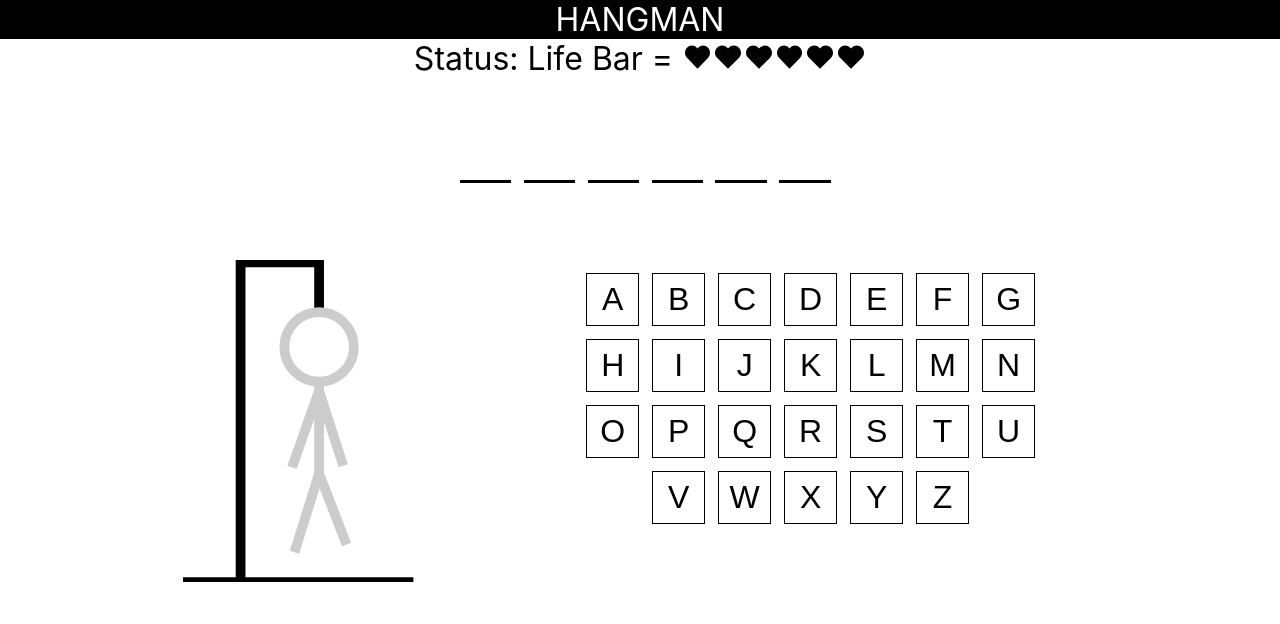
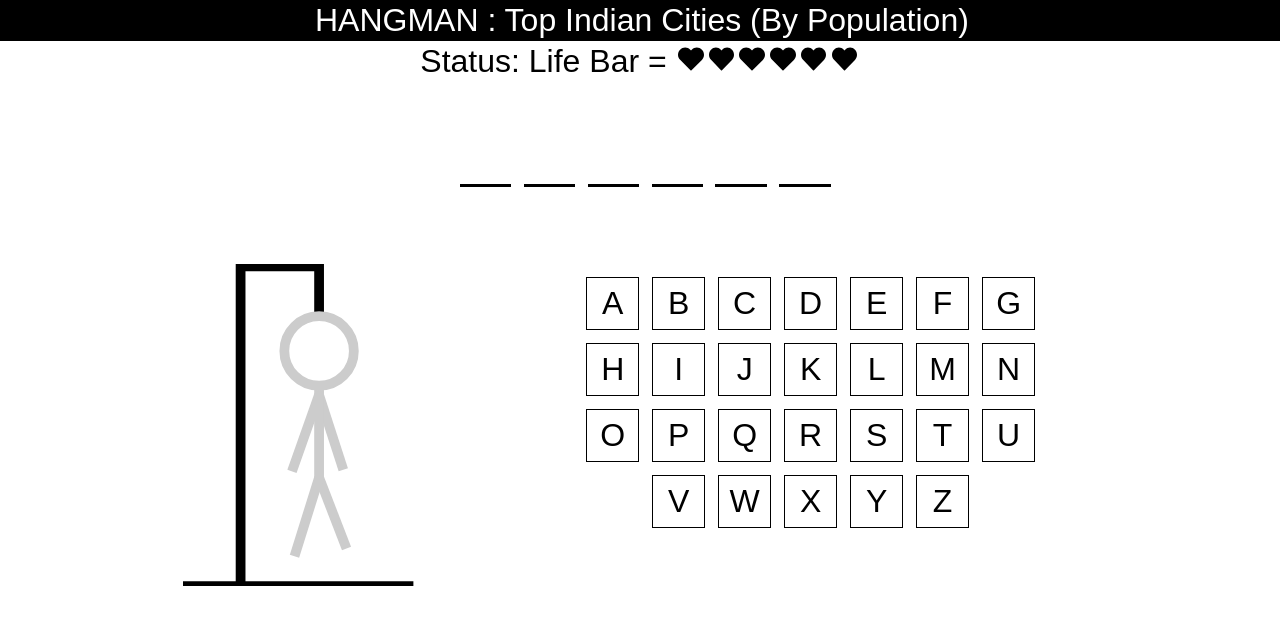
Before and after one commit to ujjaval-shah/hangman, a React (Create React App) app: page /theme/indian_cities/level/easy in a window 1280 px wide. Shown: the top 624 px of the page. Built offline with nearby package versions, Linux system fonts and the light colour scheme; a web font is replaced by a local one.

Commit message:
ThemeInfo added in Title(Header)

```diff
--- a/src/App.css
+++ b/src/App.css
@@ -7,6 +7,7 @@
 
 
 .title {
+	padding: 0.15vw;
 	width: 100%;
 	text-align: center;
 	background-color: black;
--- a/src/components/PageNotFound.jsx
+++ b/src/components/PageNotFound.jsx
@@ -6,7 +6,7 @@ function PageNotFound(props) {
         <div className='home gamingfont'>
             Page Not Found.
             <br />
-            Go Back To <Link to={"/"}> Home </Link>.
+            Go Back To <Link to={"/"}>Home</Link>.
         </div>
     );
 }
--- a/src/components/Status.jsx
+++ b/src/components/Status.jsx
@@ -13,7 +13,7 @@ function Status({ ended, victory, health, word, refreshPage }) {
     );
 
     return (
-        <div className='status'>
+        <div className='status gamingfont'>
             Status: {status}
             {ended &&
                 <>
--- a/src/components/Title.jsx
+++ b/src/components/Title.jsx
@@ -1,11 +1,27 @@
 import React from 'react';
+import { Route, Routes, useParams } from 'react-router-dom';
+import themeData from '../data/data.json';
 
 function Title(props) {
+
     return (
-        <div className='title'>
+        <div className='title gamingfont'>
             HANGMAN
+            <Routes>
+                <Route path="/theme/:theme/level/:level" element={<ThemeInfo />} />
+            </Routes>
         </div>
     );
 }
 
+function ThemeInfo() {
+    let { theme, level } = useParams();
+    let themeInfo = "";
+    if (themeData[theme] && themeData[theme][level]) {
+        themeInfo = `: ${themeData[theme]["theme"]}`;
+    }
+
+    return <> {themeInfo} </>
+}
+
 export default Title;
--- a/src/css/game.css
+++ b/src/css/game.css
@@ -63,4 +63,5 @@
 
 .status {
 	font-size: 2.5vw;
+	padding: 0.15vw;
 }
```
